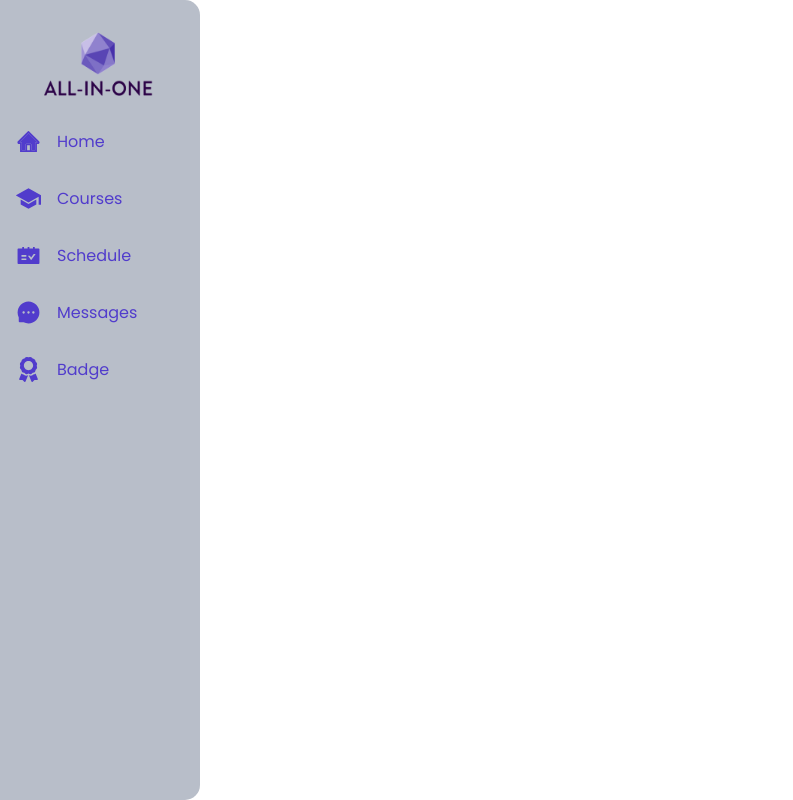
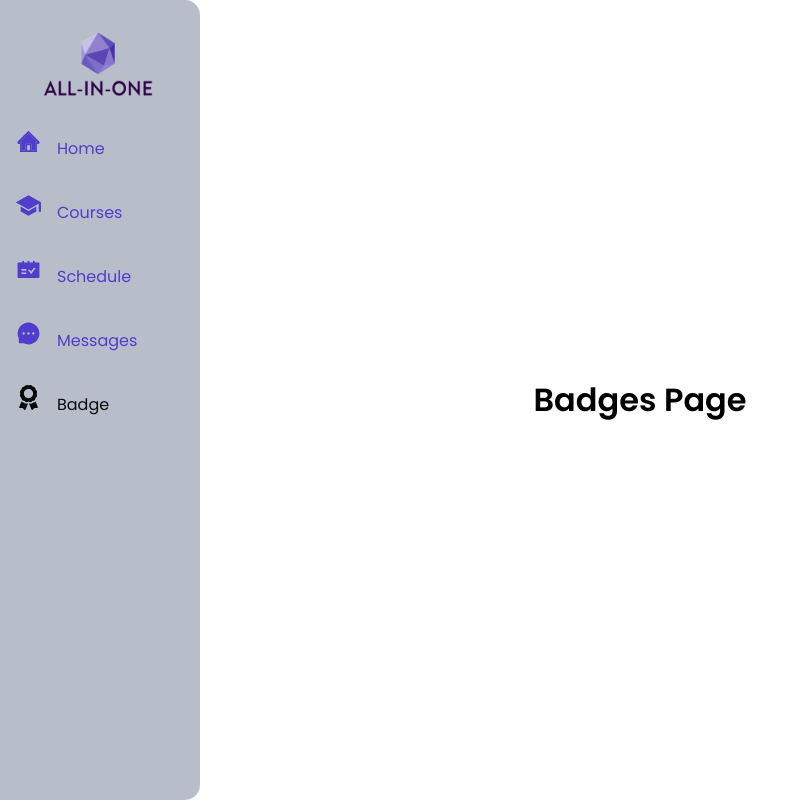
Before and after one commit to SPM-G7T4/frontend-v1, a React (Create React App) app: page /badges in a window 1280 px wide. Shown: the whole page, without its empty margins (0-793 px from the left). Built offline with nearby package versions, Linux system fonts and the light colour scheme.

Commit message:
feat: add pages

```diff
--- a/src/App.js
+++ b/src/App.js
@@ -1,12 +1,39 @@
-import "./App.scss";
+import { Route, Switch, useLocation, Redirect } from "react-router-dom";
 
 import Layout from "./components/Layout/Layout";
+import Home from "./pages/Home";
+import Courses from "./pages/Courses";
+import Schedule from "./pages/Schedule";
+import Messages from "./pages/Messages";
+import Badges from "./pages/Badges";
 
 function App() {
+  const location = useLocation();
+
   return (
-    <div className="App">
+    <>
       <Layout />
-    </div>
+      <Switch location={location} key={location.pathname}>
+        <Route path="/" exact>
+          <Home />
+        </Route>
+        <Route path="/courses">
+          <Courses />
+        </Route>
+        <Route path="/schedule">
+          <Schedule />
+        </Route>
+        <Route path="/messages">
+          <Messages />
+        </Route>
+        <Route path="/badges">
+          <Badges />
+        </Route>
+        <Route path="*">
+          <Redirect to="/" />
+        </Route>
+      </Switch>
+    </>
   );
 }
 
--- a/src/App.scss
+++ /dev/null
@@ -1,9 +0,0 @@
-.App {
-  width: 100vw;
-  height: 100vh;
-}
-
-body, ul {
-  padding: 0.5;
-  margin: 0;
-}
--- a/src/components/Sidebar/Sidebar.js
+++ b/src/components/Sidebar/Sidebar.js
@@ -1,4 +1,6 @@
 import React from "react";
+
+import { NavLink } from "react-router-dom";
 
 import styles from "./Sidebar.module.scss";
 
@@ -16,8 +18,10 @@ const Sidebar = () => {
           {SidebarTabs.map((value, key) => {
             return (
               <li key={key}>
-                {value.icon}
-                <span className={styles.title}>{value.title}</span>
+                <NavLink exact activeClassName={styles.active} to={value.link}>
+                  {value.icon}
+                  <span className={styles.title}>{value.title}</span>
+                </NavLink>
               </li>
             );
           })}
--- a/src/components/Sidebar/Sidebar.module.scss
+++ b/src/components/Sidebar/Sidebar.module.scss
@@ -1,5 +1,6 @@
 .sidebar {
   background-color: var(--neutral);
+  position: fixed;
   width: 12.5rem;
   height: 100vh;
   border-radius: 0 15px 15px 0;
@@ -19,6 +20,10 @@ ul {
   color: var(--purple);
   list-style: none;
   width: 100%;
+
+  .active {
+    color: var(--black);
+  }
 }
 
 li {
@@ -26,6 +31,7 @@ li {
   padding: 1rem;
   display: flex;
   align-items: center;
+  cursor: pointer;
 
   .title {
     padding-left: 1rem;
@@ -36,5 +42,9 @@ li {
     color: white;
     transition: 0.1s ease-in-out;
   }
+}
 
+a {
+  color: inherit;
+  text-decoration: none;
 }
--- a/src/components/Sidebar/SidebarTabs.js
+++ b/src/components/Sidebar/SidebarTabs.js
@@ -6,21 +6,26 @@ export const SidebarTabs = [
   {
     title: "Home",
     icon: <AiTwotoneHome size={25} />,
+    link: "/",
   },
   {
     title: "Courses",
     icon: <IoSchoolSharp size={25} />,
+    link: "/courses",
   },
   {
     title: "Schedule",
     icon: <AiFillSchedule size={25} />,
+    link: "/schedule",
   },
   {
     title: "Messages",
     icon: <AiFillMessage size={25} />,
+    link: "/messages",
   },
   {
     title: "Badge",
     icon: <FaAward size={25} />,
+    link: "/badges",
   },
 ];
--- /dev/null
+++ b/src/pages/Badges.js
@@ -0,0 +1,19 @@
+import React from "react";
+
+const Badges = () => {
+  return (
+    <h1
+      style={{
+        width: "100vw",
+        height: "100vh",
+        display: "flex",
+        justifyContent: "center",
+        alignItems: "center",
+      }}
+    >
+      Badges Page
+    </h1>
+  );
+};
+
+export default Badges;
--- /dev/null
+++ b/src/pages/Courses.js
@@ -0,0 +1,19 @@
+import React from "react";
+
+const Courses = () => {
+  return (
+    <h1
+      style={{
+        width: "100vw",
+        height: "100vh",
+        display: "flex",
+        justifyContent: "center",
+        alignItems: "center",
+      }}
+    >
+      Courses Page
+    </h1>
+  );
+};
+
+export default Courses;
--- /dev/null
+++ b/src/pages/Home.js
@@ -0,0 +1,19 @@
+import React from "react";
+
+const Home = () => {
+  return (
+    <h1
+      style={{
+        width: "100vw",
+        height: "100vh",
+        display: "flex",
+        justifyContent: "center",
+        alignItems: "center",
+      }}
+    >
+      Home Page
+    </h1>
+  );
+};
+
+export default Home;
--- /dev/null
+++ b/src/pages/Messages.js
@@ -0,0 +1,19 @@
+import React from "react";
+
+const Messages = () => {
+  return (
+    <h1
+      style={{
+        width: "100vw",
+        height: "100vh",
+        display: "flex",
+        justifyContent: "center",
+        alignItems: "center",
+      }}
+    >
+      Messages Page
+    </h1>
+  );
+};
+
+export default Messages;
--- /dev/null
+++ b/src/pages/Schedule.js
@@ -0,0 +1,19 @@
+import React from "react";
+
+const Schedule = () => {
+  return (
+    <h1
+      style={{
+        width: "100vw",
+        height: "100vh",
+        display: "flex",
+        justifyContent: "center",
+        alignItems: "center",
+      }}
+    >
+      Schedule Page
+    </h1>
+  );
+};
+
+export default Schedule;
```
Also changed, not shown: src/index.js (+5 -2 lines).
